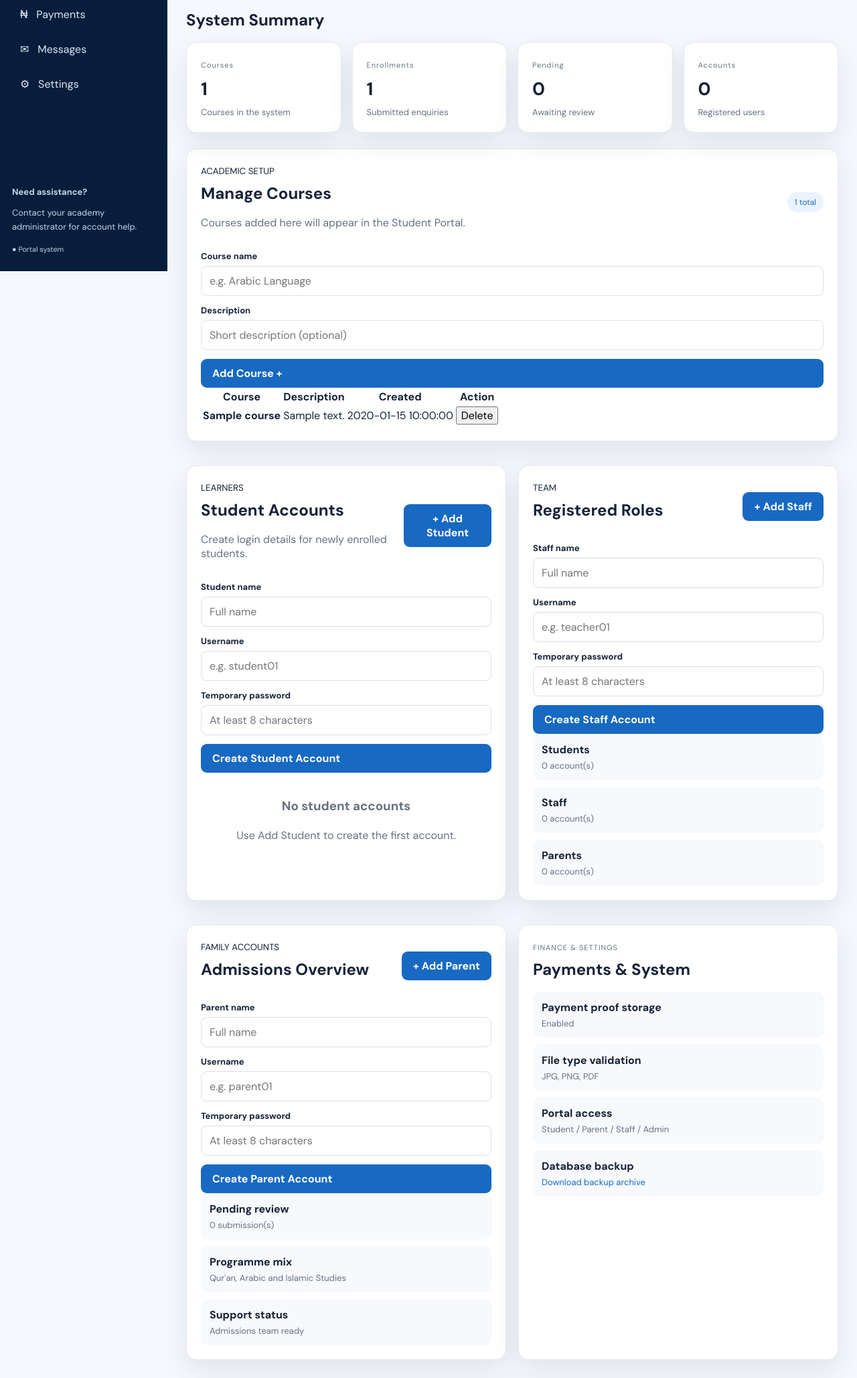
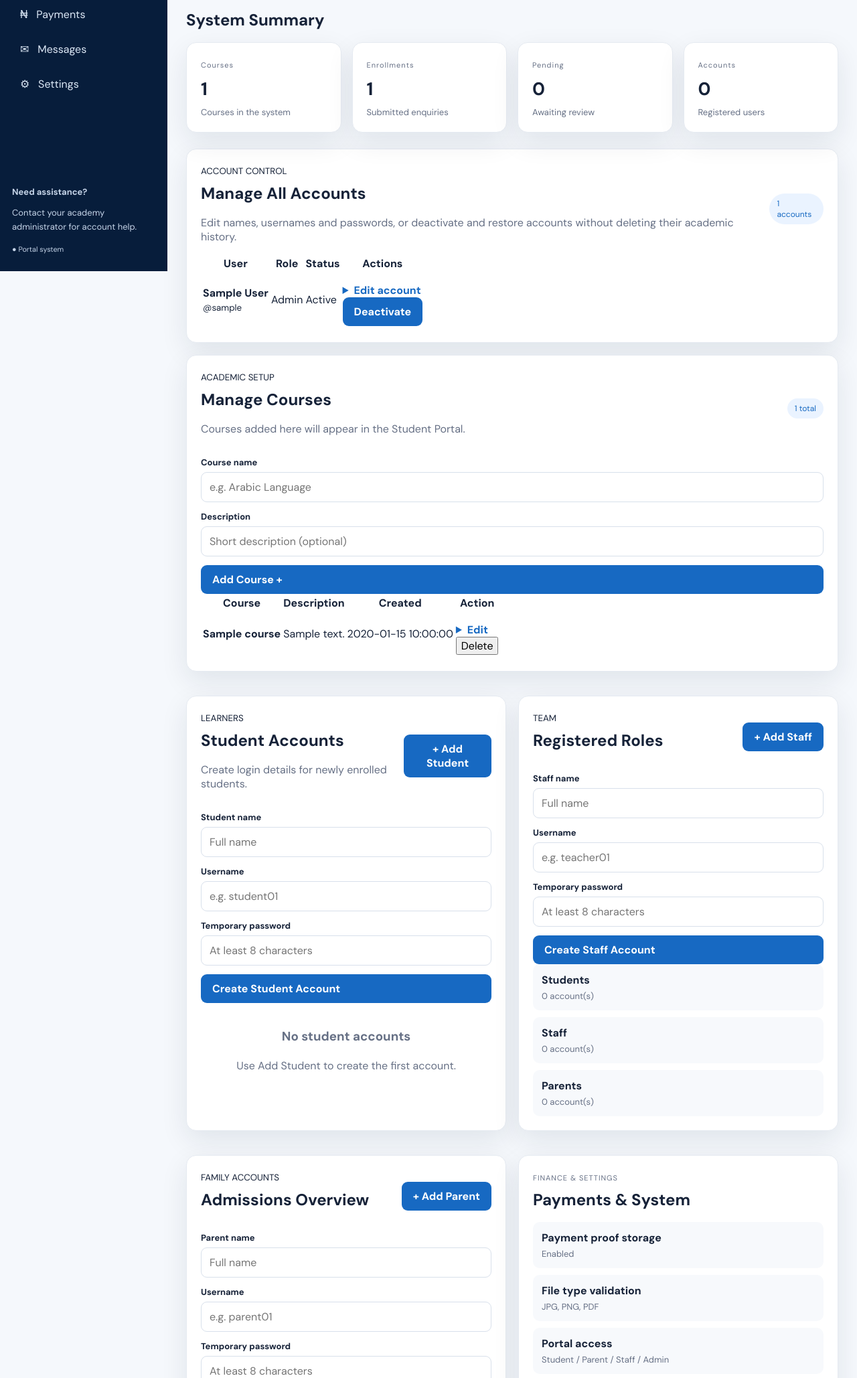
Before and after one commit to fadilu439/areej-virtual-islamic-academy, a Flask app: page /admin in a window 1280 px wide. Shown: the part 395-2453 px from the top of the page at 67% size. Run offline with Flask 3, Linux system fonts and the light colour scheme; the visitor is signed in with stand-in values (Sample User, id 1); tables that the repository leaves empty hold one stand-in row (values such as "Sample post").

Commit message:
Add admin edit and account management controls

```diff
--- a/templates/admin.html
+++ b/templates/admin.html
@@ -13,6 +13,16 @@
   <article><small>Enrollments</small><strong>{{ enrollment_count }}</strong><p>Submitted enquiries</p></article>
   <article><small>Pending</small><strong>{{ pending_enrollments }}</strong><p>Awaiting review</p></article>
   <article><small>Accounts</small><strong>{{ user_counts.get('student',0) + user_counts.get('staff',0) + user_counts.get('parent',0) }}</strong><p>Registered users</p></article>
+</section>
+
+
+<section class="panel" id="accounts">
+  <div class="panel-head"><div><small>ACCOUNT CONTROL</small><h2>Manage All Accounts</h2><p class="muted">Edit names, usernames and passwords, or deactivate and restore accounts without deleting their academic history.</p></div><span class="pill">{{ accounts|length }} accounts</span></div>
+  {% if accounts %}<div class="table-wrap"><table><thead><tr><th>User</th><th>Role</th><th>Status</th><th>Actions</th></tr></thead><tbody>
+  {% for account in accounts %}<tr><td><b>{{ account.display_name }}</b><br><small>@{{ account.username }}</small></td><td>{{ account.role|title }}</td><td>{{ 'Active' if account.is_active else 'Deactivated' }}</td><td>
+    <details class="portal-details"><summary>Edit account</summary><form class="course-form" method="post" action="{{ url_for('admin_update_account', user_id=account.id) }}"><input type="hidden" name="csrf_token" value="{{ csrf_token }}"><label>Full name</label><input name="display_name" value="{{ account.display_name }}" maxlength="100" required><label>Username</label><input name="username" value="{{ account.username }}" maxlength="60" required><label>New password (leave blank to keep current)</label><input name="new_password" type="password" minlength="8" autocomplete="new-password"><button class="btn primary" type="submit">Save Changes</button></form></details>
+    <form method="post" action="{{ url_for('admin_toggle_account', user_id=account.id) }}" onsubmit="return confirm('{{ 'Restore' if not account.is_active else 'Deactivate' }} this account? Existing records will be preserved.')"><input type="hidden" name="csrf_token" value="{{ csrf_token }}"><button class="btn small {{ 'primary' if not account.is_active else '' }}" type="submit" {% if account.id == current_user_id %}disabled title="You cannot deactivate your own account"{% endif %}>{{ 'Restore' if not account.is_active else 'Deactivate' }}</button></form>
+  </td></tr>{% endfor %}</tbody></table></div>{% else %}<div class="empty compact"><p>No accounts found.</p></div>{% endif %}
 </section>
 
 <section class="panel" id="courses">
@@ -43,10 +53,8 @@
             <td>{{ c.description or 'No description' }}</td>
             <td>{{ c.created_at }}</td>
             <td>
-              <form method="post" action="{{ url_for('delete_course',course_id=c.id) }}" onsubmit="return confirm('Delete this course?')">
-                <input type="hidden" name="csrf_token" value="{{ csrf_token }}">
-                <button class="delete" type="submit">Delete</button>
-              </form>
+              <details class="portal-details"><summary>Edit</summary><form class="course-form" method="post" action="{{ url_for('admin_update_course', course_id=c.id) }}"><input type="hidden" name="csrf_token" value="{{ csrf_token }}"><label>Course name</label><input name="name" value="{{ c.name }}" required maxlength="120"><label>Description</label><input name="description" value="{{ c.description or '' }}" maxlength="300"><button class="btn primary" type="submit">Save</button></form></details>
+              <form method="post" action="{{ url_for('delete_course',course_id=c.id) }}" onsubmit="return confirm('Delete this course?')"><input type="hidden" name="csrf_token" value="{{ csrf_token }}"><button class="delete" type="submit">Delete</button></form>
             </td>
           </tr>
           {% endfor %}
@@ -145,6 +153,19 @@
   <div class="columns"><form class="course-form" method="post" action="{{ url_for('admin_link_student') }}"><input type="hidden" name="csrf_token" value="{{ csrf_token }}"><input type="hidden" name="action" value="link_parent"><h3>Link parent to student</h3><select name="parent_id" required>{% for p in parent_accounts %}<option value="{{ p.id }}">{{ p.display_name }}</option>{% endfor %}</select><select name="student_id" required>{% for s in students %}<option value="{{ s.id }}">{{ s.display_name }}</option>{% endfor %}</select><button class="btn primary">Link accounts</button></form>
   <form class="course-form" method="post" action="{{ url_for('admin_link_student') }}"><input type="hidden" name="csrf_token" value="{{ csrf_token }}"><input type="hidden" name="action" value="enroll_student"><h3>Enrol student in class</h3><select name="student_id" required>{% for s in students %}<option value="{{ s.id }}">{{ s.display_name }}</option>{% endfor %}</select><select name="class_id" required>{% for c in classes %}<option value="{{ c.id }}">{{ c.name }}{% if c.teacher_name %} — {{ c.teacher_name }}{% endif %}</option>{% endfor %}</select><button class="btn primary">Enrol student</button></form></div>
 </section>
+
+<div class="columns">
+<section class="panel" id="manage-classes"><small>ACADEMIC MANAGEMENT</small><h2>Manage All Classes</h2>
+{% if classes %}<div class="mini-list">{% for c in classes %}<div><strong>{{ c.name }}</strong><span>{{ c.teacher_name or 'Unassigned teacher' }} · {{ c.schedule or 'Schedule not set' }}</span>
+<details class="portal-details"><summary>Edit class</summary><form class="course-form" method="post" action="{{ url_for('admin_update_class', class_id=c.id) }}"><input type="hidden" name="csrf_token" value="{{ csrf_token }}"><label>Class name</label><input name="name" value="{{ c.name }}" required><label>Schedule</label><input name="schedule" value="{{ c.schedule or '' }}"><label>Meeting URL</label><input name="meeting_url" type="url" value="{{ c.meeting_url or '' }}"><label>Channel</label><input name="channel" value="{{ c.channel or 'General' }}"><label>Description</label><textarea name="description">{{ c.description or '' }}</textarea><button class="btn primary">Save Class</button></form></details>
+<form method="post" action="{{ url_for('admin_delete_class', class_id=c.id) }}" onsubmit="return confirm('Delete this class if it has no linked academic records?')"><input type="hidden" name="csrf_token" value="{{ csrf_token }}"><button class="delete">Delete Class</button></form></div>{% endfor %}</div>{% else %}<div class="empty compact"><p>No classes available.</p></div>{% endif %}
+</section>
+<section class="panel" id="manage-assignments"><small>ACADEMIC MANAGEMENT</small><h2>Manage All Assignments</h2>
+{% if admin_assignments %}<div class="mini-list">{% for a in admin_assignments %}<div><strong>{{ a.title }}</strong><span>{{ a.class_name }} · {{ a.teacher_name or 'Unknown staff' }} · Due {{ a.due_date or 'not set' }}</span>
+<details class="portal-details"><summary>Edit assignment</summary><form class="course-form" method="post" action="{{ url_for('admin_update_assignment', assignment_id=a.id) }}"><input type="hidden" name="csrf_token" value="{{ csrf_token }}"><label>Title</label><input name="title" value="{{ a.title }}" required><label>Instructions</label><textarea name="instructions">{{ a.instructions or '' }}</textarea><label>Due date</label><input type="date" name="due_date" value="{{ a.due_date or '' }}"><button class="btn primary">Save Assignment</button></form></details>
+<form method="post" action="{{ url_for('admin_delete_assignment', assignment_id=a.id) }}" onsubmit="return confirm('Delete this assignment only if no student has submitted it?')"><input type="hidden" name="csrf_token" value="{{ csrf_token }}"><button class="delete">Delete Assignment</button></form></div>{% endfor %}</div>{% else %}<div class="empty compact"><p>No assignments available.</p></div>{% endif %}
+</section></div>
+
 <section class="panel" id="messages">
   <small>COMMUNICATION</small>
   <h2>Send a Message</h2>
```
